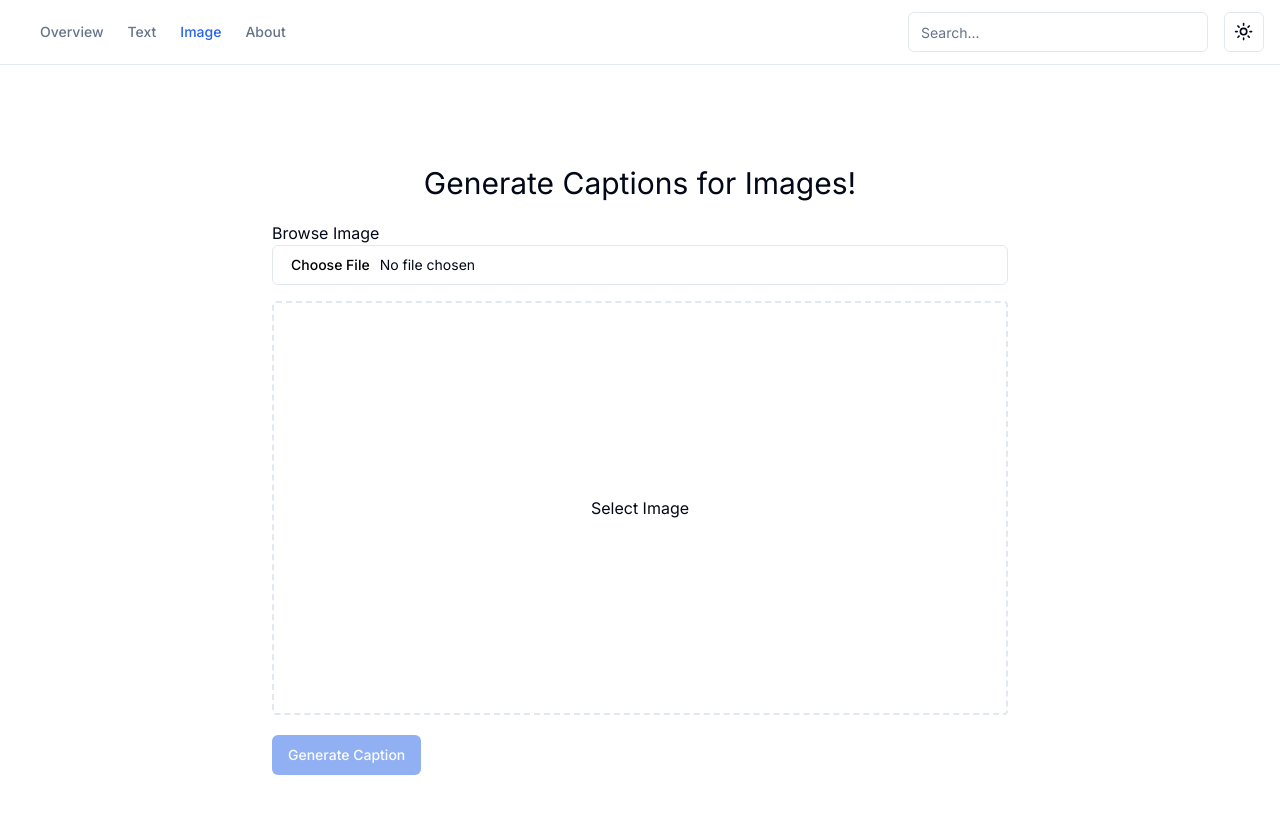
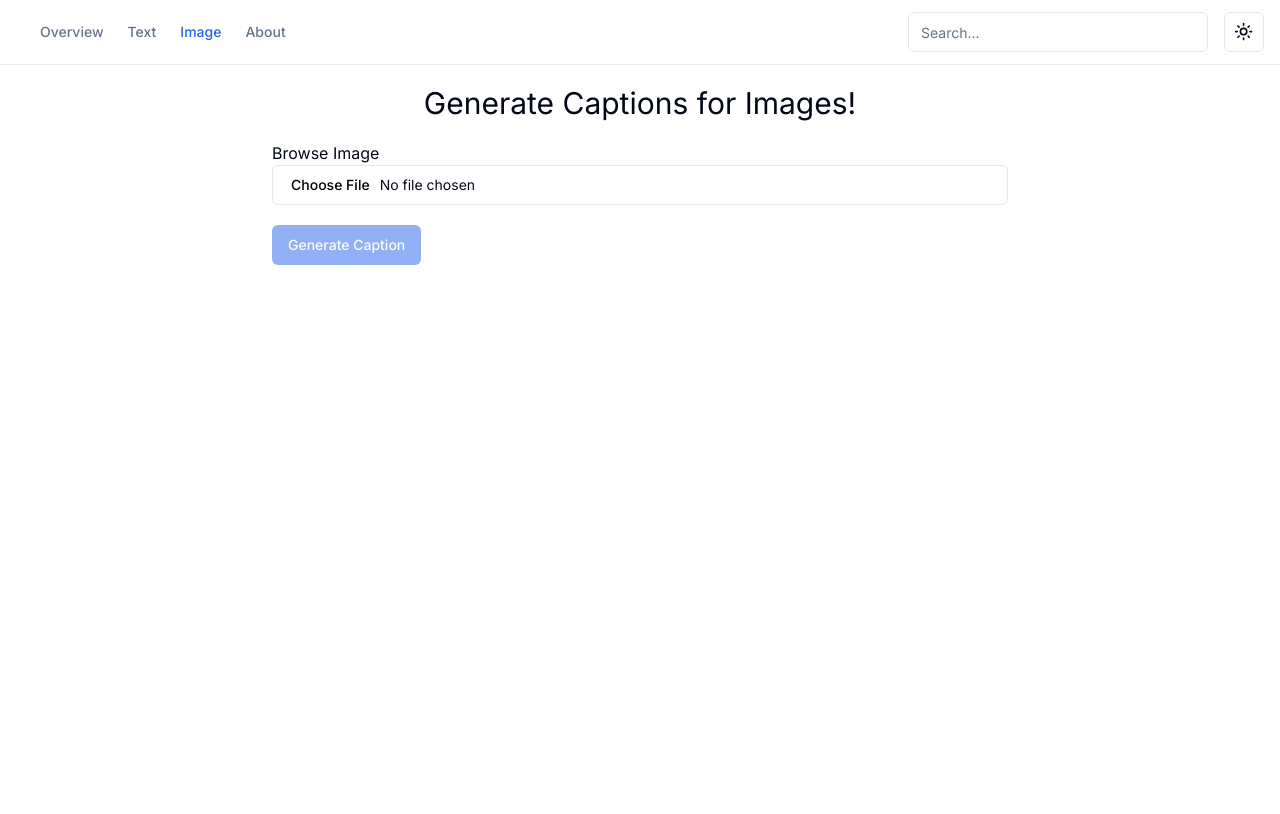
Before and after one commit to Anurag2293/vertex-gpt-client, a Next.js app: page /image-prompt in a window 1280 px wide. Shown: the top 814 px of the page. Built offline with nearby package versions, Linux system fonts and the light colour scheme.

Commit message:
feat - frontend for image route

```diff
--- a/src/app/image-prompt/page.tsx
+++ b/src/app/image-prompt/page.tsx
@@ -32,7 +32,7 @@ const ImagePrompt = (props: Props) => {
     }
 
     return (
-        <div className="max-w-4xl mx-auto p-20">
+        <div className="max-w-4xl mx-auto px-20">
             <h1 className='text-center text-3xl my-5'>Generate Captions for Images!</h1>
             <label htmlFor="">Browse Image</label>
             <div className='flex space-x-4'>
@@ -62,13 +62,14 @@ const ImagePrompt = (props: Props) => {
                     }}
                 >{"X"}</Button>)}
             </div>
-            <div className='min-content aspect-video rounded flex items-center justify-center border-2 border-dashed cursor-pointer mx-auto my-4'>
-                {selectedImage ? (
-                    <img src={selectedImage} alt='' />
-                ) : (
-                    <span>Select Image</span>
-                )}
-            </div>
+            {selectedImage.length > 0 &&
+                <div className='min-content aspect-video rounded flex items-center justify-center border-2 border-dashed cursor-pointer mx-auto my-4'>
+                    {selectedImage ? (
+                        <img src={selectedImage} alt='' />
+                    ) : (
+                        <span>{"Image Preview"}</span>
+                    )}
+                </div>}
 
             {selectedImage.length === 0 && (
                 <Button disabled className='max-content my-5 block' onClick={handleSubmit}>
@@ -88,9 +89,6 @@ const ImagePrompt = (props: Props) => {
                     {"Generate Caption"}
                 </Button>
             )}
-
-
-
         </div>
     )
 }
```
